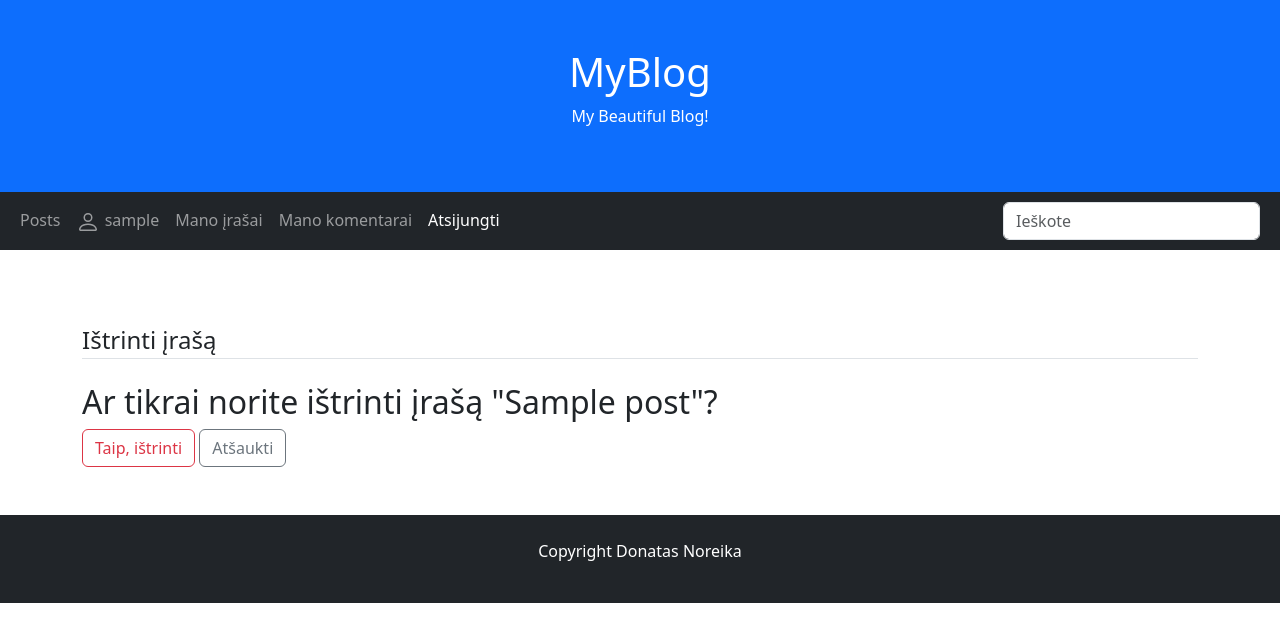
After one commit to DonatasNoreika/myblog_20250214, a Django app: page /posts/1/delete in a window 1280 px wide. The commit adds this page. Shown: the top 642 px of the page. Run offline with Django 5.2, Linux system fonts and the light colour scheme; a user stored in the database is signed in; tables that the repository leaves empty hold one stand-in row (values such as "Sample post"); some libraries are stand-ins or nearby versions.

Commit message:
3: +Padaryti, kad leistų trinti savo įrašus

```diff
--- a/mysite/myblog/models.py
+++ b/mysite/myblog/models.py
@@ -4,7 +4,7 @@ from tinymce.models import HTMLField
 
 # Create your models here.
 class Post(models.Model):
-    title = models.CharField(verbose_name="Title", max_length=20)
+    title = models.CharField(verbose_name="Title", max_length=70)
     content = HTMLField(verbose_name="Content", max_length=5000)
     date_created = models.DateTimeField(verbose_name="Date Created", auto_now_add=True)
     author = models.ForeignKey(to=User, verbose_name="Author", on_delete=models.CASCADE)
--- a/mysite/myblog/templates/post.html
+++ b/mysite/myblog/templates/post.html
@@ -14,6 +14,7 @@
             {% if post.author == user %}
             <div>
                 <a class="btn btn-secondary btn-sm mt-1 mb-1" href="{% url 'post_update' post.pk %}">Redaguoti</a>
+                <a class="btn btn-danger btn-sm mt-1 mb-1" href="{% url 'post_delete' post.pk %}">Ištrinti</a>
             </div>
             {% endif %}
             {% if user.is_authenticated %}
--- /dev/null
+++ b/mysite/myblog/templates/post_delete.html
@@ -0,0 +1,18 @@
+{% extends "base.html" %}
+{% block "title" %}Įrašo trynimas{% endblock%}
+{% block "content" %}
+<div class="content-section">
+    <form method="POST">
+        {% load crispy_forms_tags %}
+        {% csrf_token %}
+        <fieldset class="form-group">
+        <legend class="border-bottom mb-4">Ištrinti įrašą</legend>
+            <h2>Ar tikrai norite ištrinti įrašą "{{ post.title }}"?</h2>
+        </fieldset>
+        <div class="form-group">
+            <button class="btn btn-outline-danger" type="submit">Taip, ištrinti</button>
+            <a class="btn btn-outline-secondary" href="{% url 'post' post.pk %}">Atšaukti</a>
+        </div>
+    </form>
+</div>
+{% endblock %}
--- a/mysite/myblog/urls.py
+++ b/mysite/myblog/urls.py
@@ -6,6 +6,7 @@ from .views import (PostListView,
                     UserCommentListView,
                     PostCreateView,
                     PostUpdateView,
+                    PostDeleteView,
                     search,
                     register)
 
@@ -18,4 +19,5 @@ urlpatterns = [
     path("posts/<int:pk>", PostDetailView.as_view(), name="post"),
     path('posts/new', PostCreateView.as_view(), name="post_new"),
     path("posts/<int:pk>/update", PostUpdateView.as_view(), name="post_update"),
+    path("posts/<int:pk>/delete", PostDeleteView.as_view(), name="post_delete"),
 ]
--- a/mysite/myblog/views.py
+++ b/mysite/myblog/views.py
@@ -125,8 +125,11 @@ class PostCreateView(LoginRequiredMixin, generic.CreateView):
 class PostUpdateView(LoginRequiredMixin, UserPassesTestMixin, generic.UpdateView):
     model = Post
     template_name = "post_form.html"
-    success_url = "/userposts/"
+    # success_url = "/userposts/"
     fields = ['title', 'content']
+
+    def get_success_url(self):
+        return reverse("post", kwargs={"pk": self.object.id})
 
     def test_func(self):
         return self.get_object().author == self.request.user
@@ -134,3 +137,13 @@ class PostUpdateView(LoginRequiredMixin, UserPassesTestMixin, generic.UpdateView
     def form_valid(self, form):
         form.instance.author = self.request.user
         return super().form_valid(form)
+
+
+class PostDeleteView(LoginRequiredMixin, UserPassesTestMixin, generic.DeleteView):
+    model = Post
+    success_url = "/userposts/"
+    context_object_name = "post"
+    template_name = "post_delete.html"
+
+    def test_func(self):
+        return self.get_object().author == self.request.user
```
